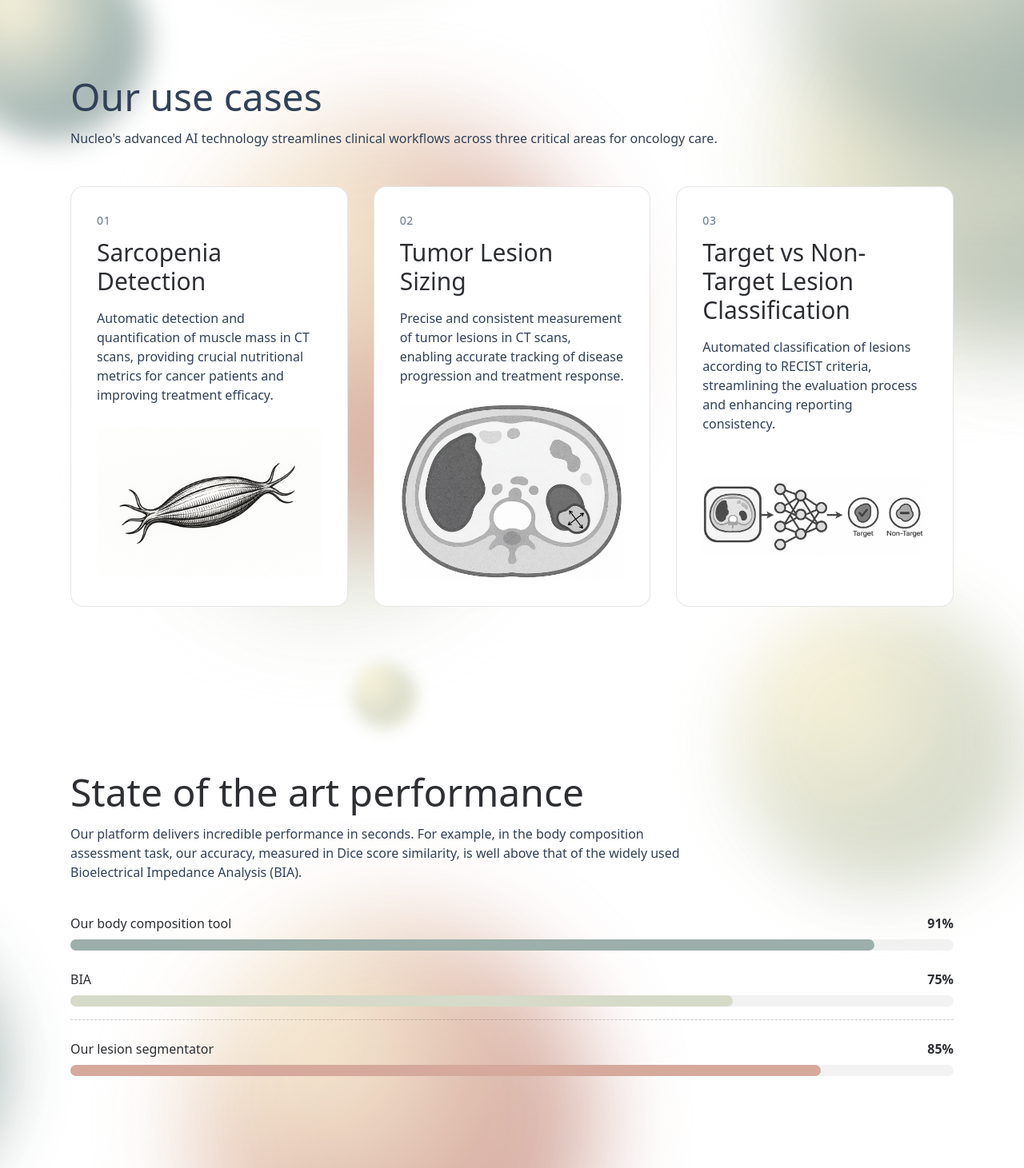
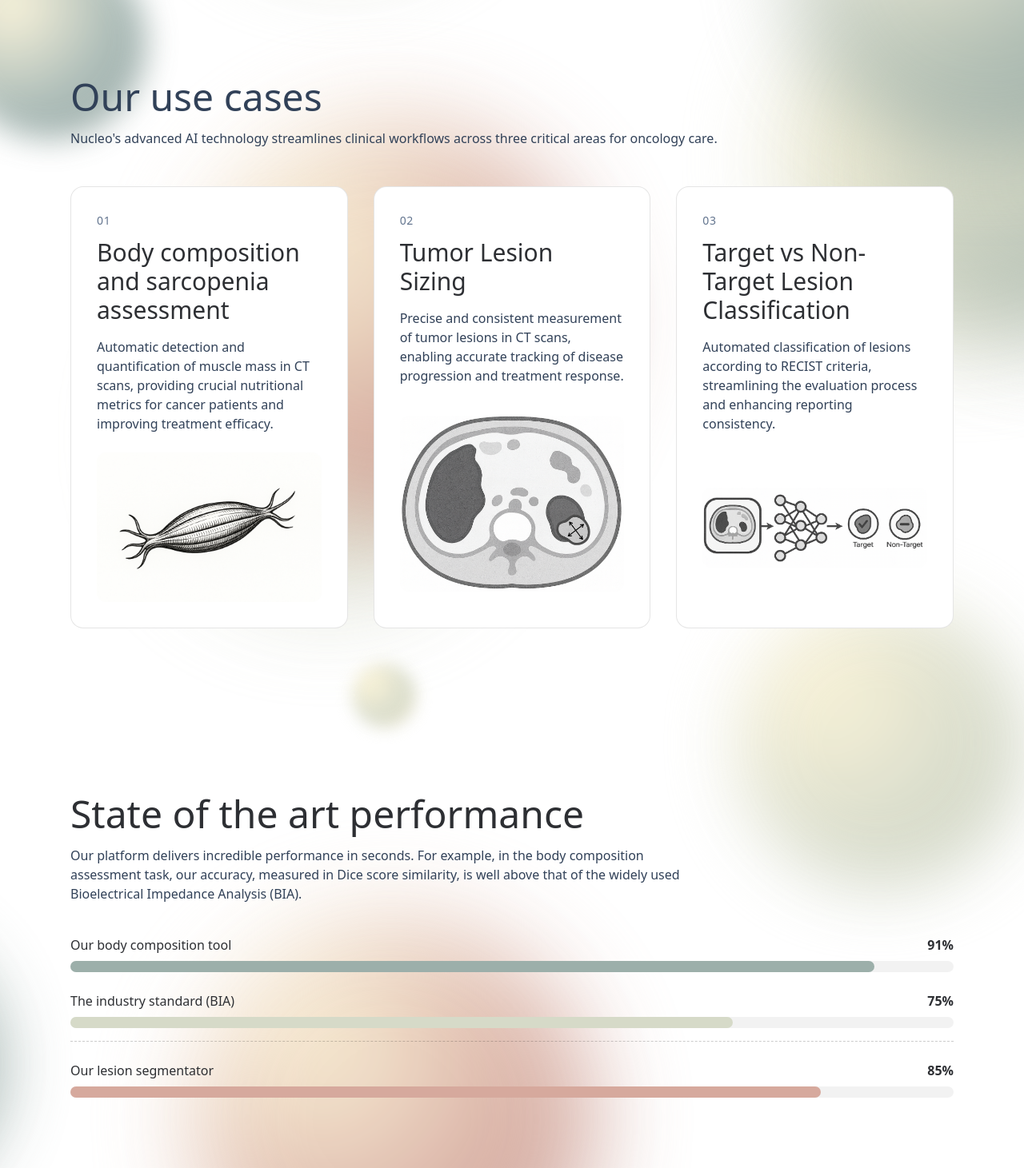
Before and after one commit to lucapegolotti/nucleo-wsite, a Next.js app: page / in a window 1280 px wide. Shown: the part 1307-2768 px from the top of the page at 80% size. Built offline with nearby package versions, Linux system fonts and the light colour scheme.

Commit message:
small fixes

```diff
--- a/src/components/PerformanceSection.tsx
+++ b/src/components/PerformanceSection.tsx
@@ -65,7 +65,7 @@ export default function PerformanceSection() {
         colorVar: "--tealgray",
       },
       {
-        label: "BIA",
+        label: "The industry standard (BIA)",
         valuePercent: 75,
         colorVar: "--sage",
       },
--- a/src/components/UseCasesSection.tsx
+++ b/src/components/UseCasesSection.tsx
@@ -4,7 +4,7 @@ export default function UseCasesSection() {
   const items = [
     {
       id: "01",
-      title: "Sarcopenia Detection",
+      title: "Body composition and sarcopenia assessment",
       description:
         "Automatic detection and quantification of muscle mass in CT scans, providing crucial nutritional metrics for cancer patients and improving treatment efficacy.",
       image: `${basePath}/media/sarcopenia.png`,
```
